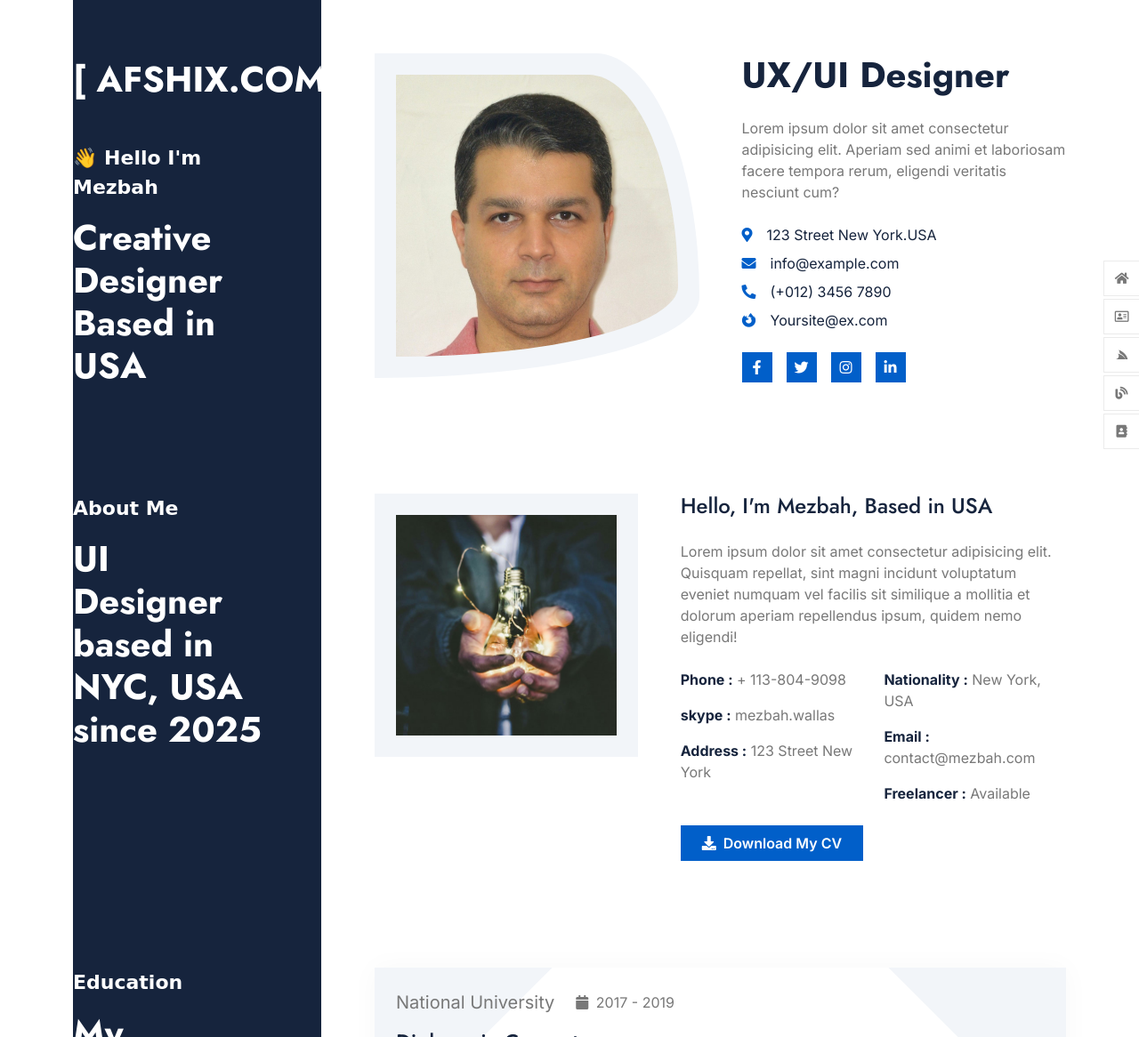
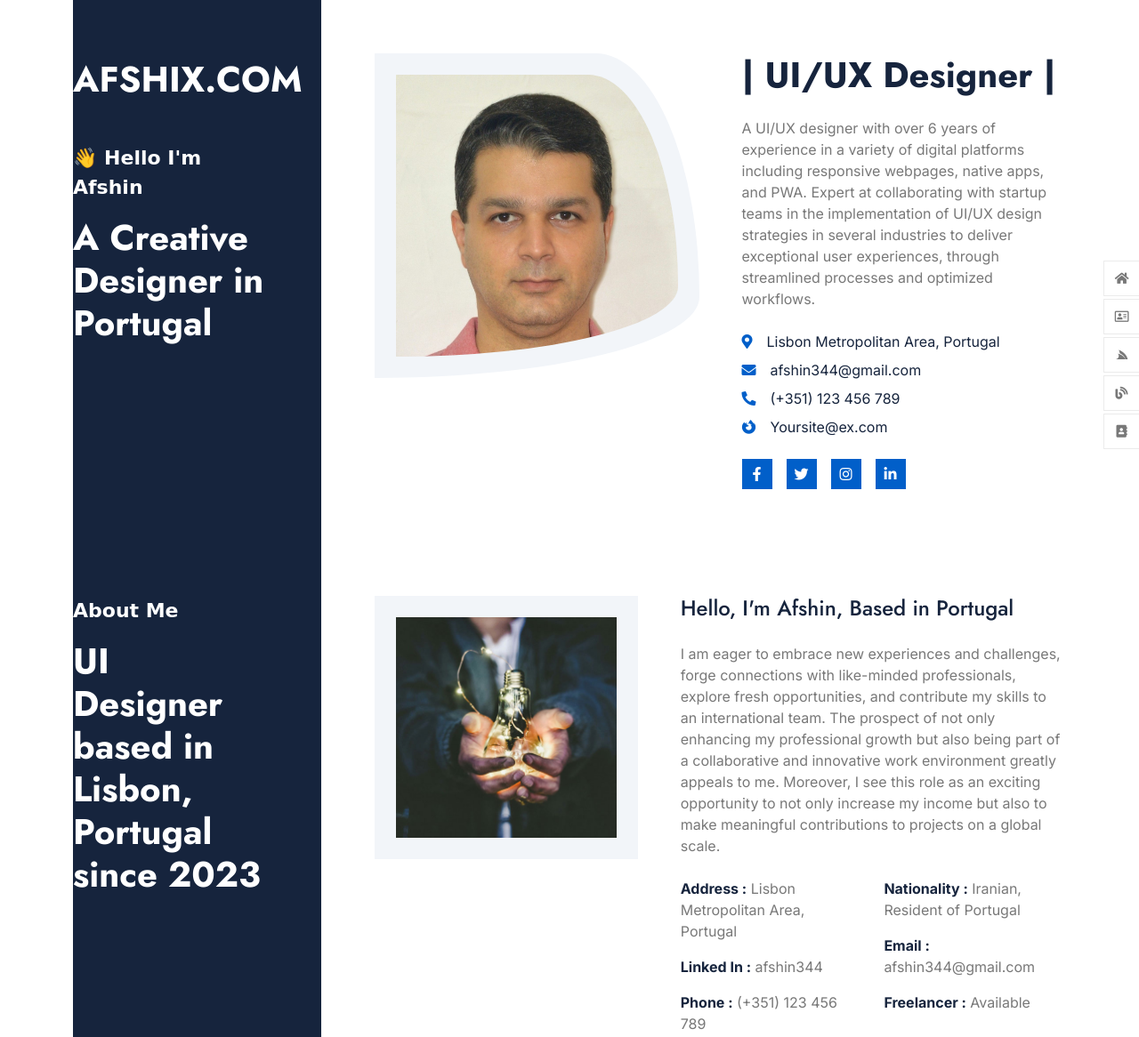
Before and after one commit to afshin344/afshix, a plain HTML site: page index.html in a window 1280 px wide. Shown: the top 1166 px of the page at 89% size. Drawn offline with nearby package versions, Linux system fonts and the light colour scheme; animation ran at ten frames a second; a web font is replaced by a local one.

Commit message:
Add files via upload

```diff
--- a/index.html
+++ b/index.html
@@ -56,17 +56,17 @@
         <!-- Navbar End -->
 
         <!-- Header Start -->
-
+        <!--<div class="container-fluid" id="pigraHome">-->
             <div class="container">
                 <div class="row g-0">
                     <div class="col-12 col-lg-3">
                         <div class="header-content bg-dark h-100 pt-6 pe-6 pb-6">
                             <a href="index.html" class="navbar-brand d-inline-flex pb-5 wow fadeInUp" data-wow-delay="0.1s">
-                                <h1 class="display-6 text-white mb-0">[ AFSHIX.COM ]</h1>
+                                <h1 class="display-6 text-white mb-0">AFSHIX.COM</h1>
                             </a>
                             <div class="text-start d-flex flex-column justify-content-center wow fadeInUp" data-wow-delay="0.3s">
-                                <p class="text-white sub-title">👋 Hello I'm Mezbah</p>
-                                <h1 class="display-6 text-white mb-0">Creative Designer Based in USA</h1>
+                                <p class="text-white sub-title">👋 Hello I'm Afshin</p>
+                                <h1 class="display-6 text-white mb-0">A Creative Designer in Portugal</h1>
                             </div>
                         </div>
                     </div>
@@ -79,20 +79,20 @@
                                     </div>
                                 </div>
                                 <div class="col-xl-6 wow fadeInUp" data-wow-delay="0.3s">
-                                    <h1 class="display-6 mb-4">UX/UI Designer</h1>
-                                    <p class="mb-4">Lorem ipsum dolor sit amet consectetur adipisicing elit. Aperiam sed animi et laboriosam facere tempora rerum, eligendi veritatis nesciunt cum?
+                                    <h1 class="display-6 mb-4">| UI/UX Designer |</h1>
+                                    <p class="mb-4">A UI/UX designer with over 6 years of experience in a variety of digital platforms including responsive webpages, native apps, and PWA. Expert at collaborating with startup teams in the implementation of UI/UX design strategies in several industries to deliver exceptional user experiences, through streamlined processes and optimized workflows.
                                     </p>
                                     <div class="d-flex align-items-center mb-2">
                                         <i class="fas fa-map-marker-alt text-primary me-3"></i>
-                                        <p class="text-dark mb-0">123 Street New York.USA</p>
+                                        <p class="text-dark mb-0">Lisbon Metropolitan Area, Portugal</p>
                                     </div>
                                     <div class="d-flex align-items-center mb-2">
                                         <i class="fas fa-envelope text-primary me-3"></i>
-                                        <p class="text-dark mb-0">info@example.com</p>
+                                        <p class="text-dark mb-0">afshin344@gmail.com</p>
                                     </div>
                                     <div class="d-flex align-items-center mb-2">
                                         <i class="fa fa-phone-alt text-primary me-3"></i>
-                                        <p class="text-dark mb-0">(+012) 3456 7890</p>
+                                        <p class="text-dark mb-0">(+351) 123 456 789</p>
                                     </div>
                                     <div class="d-flex align-items-center mb-4">
                                         <i class="fab fa-firefox-browser text-primary me-3"></i>
@@ -115,14 +115,14 @@
 
 
         <!-- About Start -->
-
+        <!--<div class="container-fluid" id="pigraAbout">-->
             <div class="container">
                 <div class="row g-0">
                     <div class="col-12 col-lg-3">
                         <div class="about-header bg-dark h-100 pt-6 pe-6 pb-6">
                             <div class="text-start d-flex flex-column justify-content-center wow fadeInUp" data-wow-delay="0.1s">
                                 <p class="text-white sub-title">About Me</p>
-                                <h1 class="display-6 text-white mb-0">UI Designer based in NYC, USA since 2025</h1>
+                                <h1 class="display-6 text-white mb-0">UI Designer based in Lisbon, Portugal since 2023</h1>
                             </div>
                         </div>
                     </div>
@@ -141,22 +141,22 @@
                                     </div>
                                 </div>
                                 <div class="col-xl-7 wow fadeInUp" data-wow-delay="0.3s">
-                                    <h4 class="mb-4">Hello, I'm Mezbah, Based in USA</h4>
-                                    <p class="mb-4">Lorem ipsum dolor sit amet consectetur adipisicing elit. Quisquam repellat, sint magni incidunt voluptatum eveniet numquam vel facilis sit similique a mollitia et dolorum aperiam repellendus ipsum, quidem nemo eligendi!
+                                    <h4 class="mb-4">Hello, I'm Afshin, Based in Portugal</h4>
+                                    <p class="mb-4">I am eager to embrace new experiences and challenges, forge connections with like-minded professionals, explore fresh opportunities, and contribute my skills to an international team. The prospect of not only enhancing my professional growth but also being part of a collaborative and innovative work environment greatly appeals to me. Moreover, I see this role as an exciting opportunity to not only increase my income but also to make meaningful contributions to projects on a global scale.
                                     </p>
                                     <div class="row g-4 mb-4">
                                         <div class="col-6">
-                                            <p><strong class="fw-bold text-dark">Phone :</strong> + 113-804-9098</p>
-                                            <p><strong class="fw-bold text-dark">skype :</strong> mezbah.wallas</p>
-                                            <p class="mb-0"><strong class="fw-bold text-dark">Address :</strong> 123 Street New York</p>
+                                            <p><strong class="fw-bold text-dark">Address :</strong> Lisbon Metropolitan Area, Portugal</p>
+                                            <p><strong class="fw-bold text-dark">Linked In :</strong> afshin344</p>
+                                            <p class="mb-0"><strong class="fw-bold text-dark">Phone :</strong> (+351) 123 456 789</p>
                                         </div>
                                         <div class="col-6">
-                                            <p><strong class="fw-bold text-dark">Nationality :</strong> New York, USA</p>
-                                            <p><strong class="fw-bold text-dark">Email :</strong> contact@mezbah.com</p>
+                                            <p><strong class="fw-bold text-dark">Nationality :</strong> Iranian, Resident of Portugal</p>
+                                            <p><strong class="fw-bold text-dark">Email :</strong> afshin344@gmail.com</p>
                                             <p class="mb-0"><strong class="fw-bold text-dark">Freelancer :</strong> Available</p>
                                         </div>
                                     </div>
-                                    <a href="#" class="btn btn-primary py-2 px-4"> <i class="fas fa-download me-2"></i>Download My CV</a>
+                                    <a href="my_cv.pdf" class="btn btn-primary py-2 px-4"> <i class="fas fa-download me-2"></i>Download My CV</a>
                                 </div>
                             </div>
                         </div>
@@ -168,7 +168,7 @@
 
 
         <!-- Education Start -->
-
+        <!--<div class="container-fluid">-->
             <div class="container">
                 <div class="row g-0">
                     <div class="col-lg-3">
@@ -230,7 +230,7 @@
         <!-- Education End -->
 
         <!-- Experience Start -->
-
+        <!--<div class="container-fluid">-->
             <div class="container">
                 <div class="row g-0">
                     <div class="col-lg-3">
@@ -293,7 +293,7 @@
 
 
         <!-- Skills Start -->
-
+        <!--<div class="container-fluid">-->
             <div class="container">
                 <div class="row g-0">
                     <div class="col-lg-3">
@@ -377,7 +377,7 @@
 
 
         <!-- Service Start -->
-
+        <!--<div class="container-fluid" id="pigraService">-->
             <div class="container">
                 <div class="row g-0">
                     <div class="col-lg-3">
@@ -464,7 +464,7 @@
 
 
         <!-- Portfolio Start -->
-
+        <!--<div class="container-fluid">-->
             <div class="container">
                 <div class="row g-0">
                     <div class="col-lg-3">
@@ -546,7 +546,7 @@
 
 
         <!-- Blog Start -->
-
+        <!--<div class="container-fluid" id="pigraBlog">-->
             <div class="container">
                 <div class="row g-0">
                     <div class="col-lg-3">
@@ -668,7 +668,7 @@
 
 
         <!-- Testimonial Start -->
-
+        <!--<div class="container-fluid">-->
             <div class="container">
                 <div class="row g-0">
                     <div class="col-lg-3">
@@ -776,7 +776,7 @@
 
 
         <!-- Contact Start -->
-
+        <!--<div class="container-fluid" id="pigraContact">-->
             <div class="container">
                 <div class="row g-0">
                     <div class="col-lg-3">
@@ -799,7 +799,7 @@
                                             </div>
                                             <div>
                                                 <h4>Address</h4>
-                                                <p class="mb-0">123 Street New York.USA</p>
+                                                <p class="mb-0">Lisbon Metropolitan Area, Portugal</p>
                                             </div>
                                         </div>
                                         <div class="d-flex mb-4">
@@ -808,7 +808,7 @@
                                             </div>
                                             <div>
                                                 <h4>Mail Us</h4>
-                                                <p class="mb-0">info@example.com</p>
+                                                <p class="mb-0">afshin344@gmail.com</p>
                                             </div>
                                         </div>
                                         <div class="d-flex">
@@ -817,7 +817,7 @@
                                             </div>
                                             <div>
                                                 <h4>Telephone</h4>
-                                                <p class="mb-0">(+012) 3456 7890</p>
+                                                <p class="mb-0">(+351) 123 456 789</p>
                                             </div>
                                         </div>
                                     </div>
```
